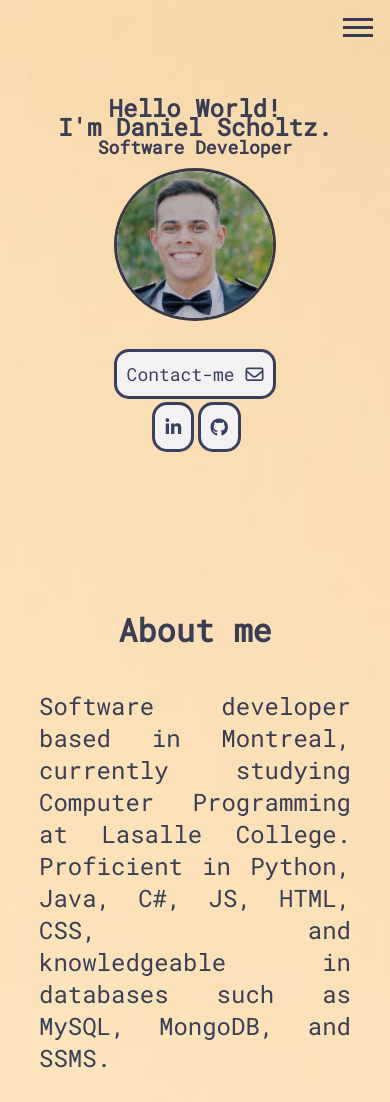
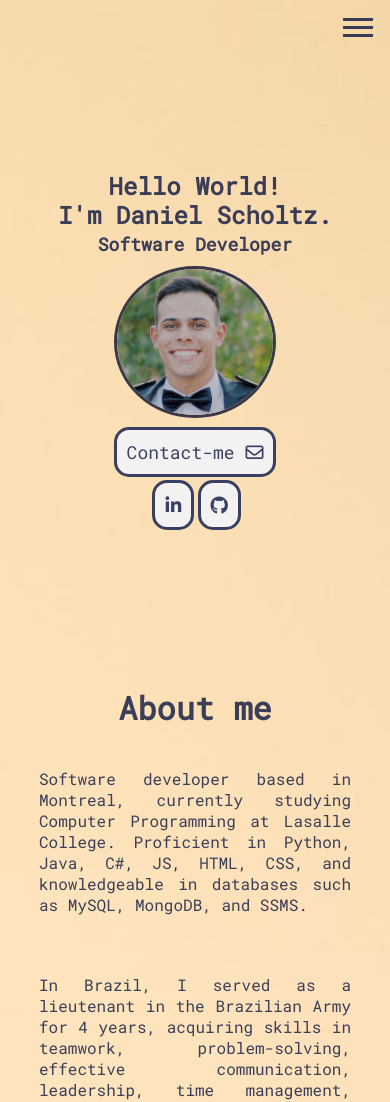
Before and after one commit to danielbscholtz/portifolio, a plain HTML site: page index.html in a window 390 px wide. Shown: the top 1102 px of the page. Drawn offline with Linux system fonts and the light colour scheme.

Commit message:
Update css

```diff
--- a/css/style.css
+++ b/css/style.css
@@ -627,30 +627,44 @@ display: inline-flex;
 }
 
 
-@media (max-width: 397px) {
+@media (max-width: 420px) {
 
   #page-main #main-page-hello,
   #page-main #main-page-introduction {
     font-size: x-large;
   }
- #page-main #main-page-profession {
+  #page-main #main-page-profession {
     font-size: large;
+    margin-bottom: 20vw;
   }
 
+  #page-main #main-page-hello{
+    margin-bottom: 50vw;
+  }
+
+  #page-main #main-page-introduction{
+    margin-bottom: 35vw;
+  }
+
+  #page-main #me{
+    margin-top: 30vw;
+  }
+
+
  #main-page-contact-me-btn{
-  margin: 80vw 0 0 0;
+  margin: 100vw 0 0 0;
  }
 
-  #page-about-me{
+  #page-about-me p {
     font-size: medium;
 
   }
 
-  #page-experience{
+  #page-experience h2{
     font-size: medium;
   }
 
-  #page-projects{
+  #page-projects h4{
     font-size: medium;
   }
 
```
